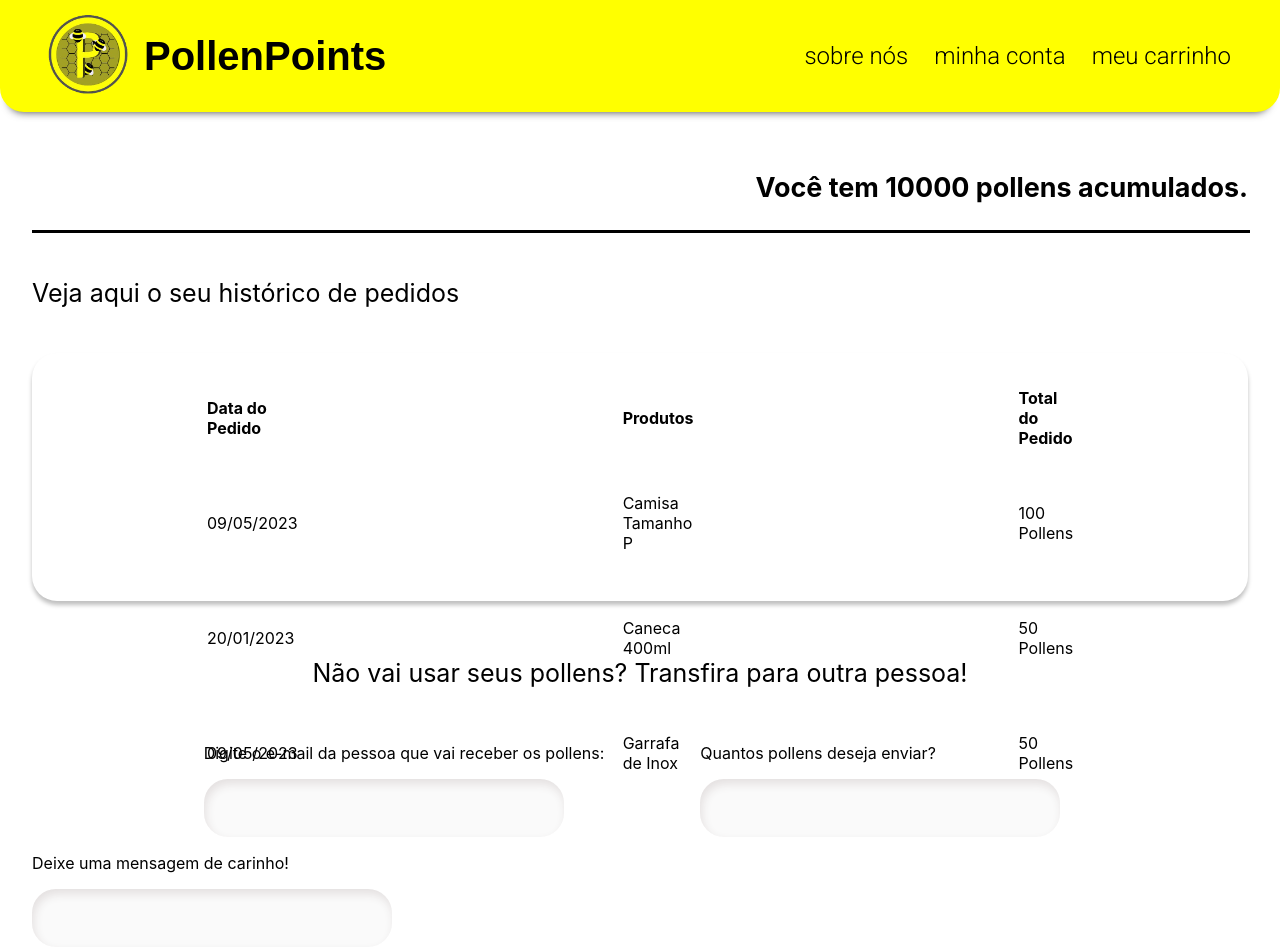
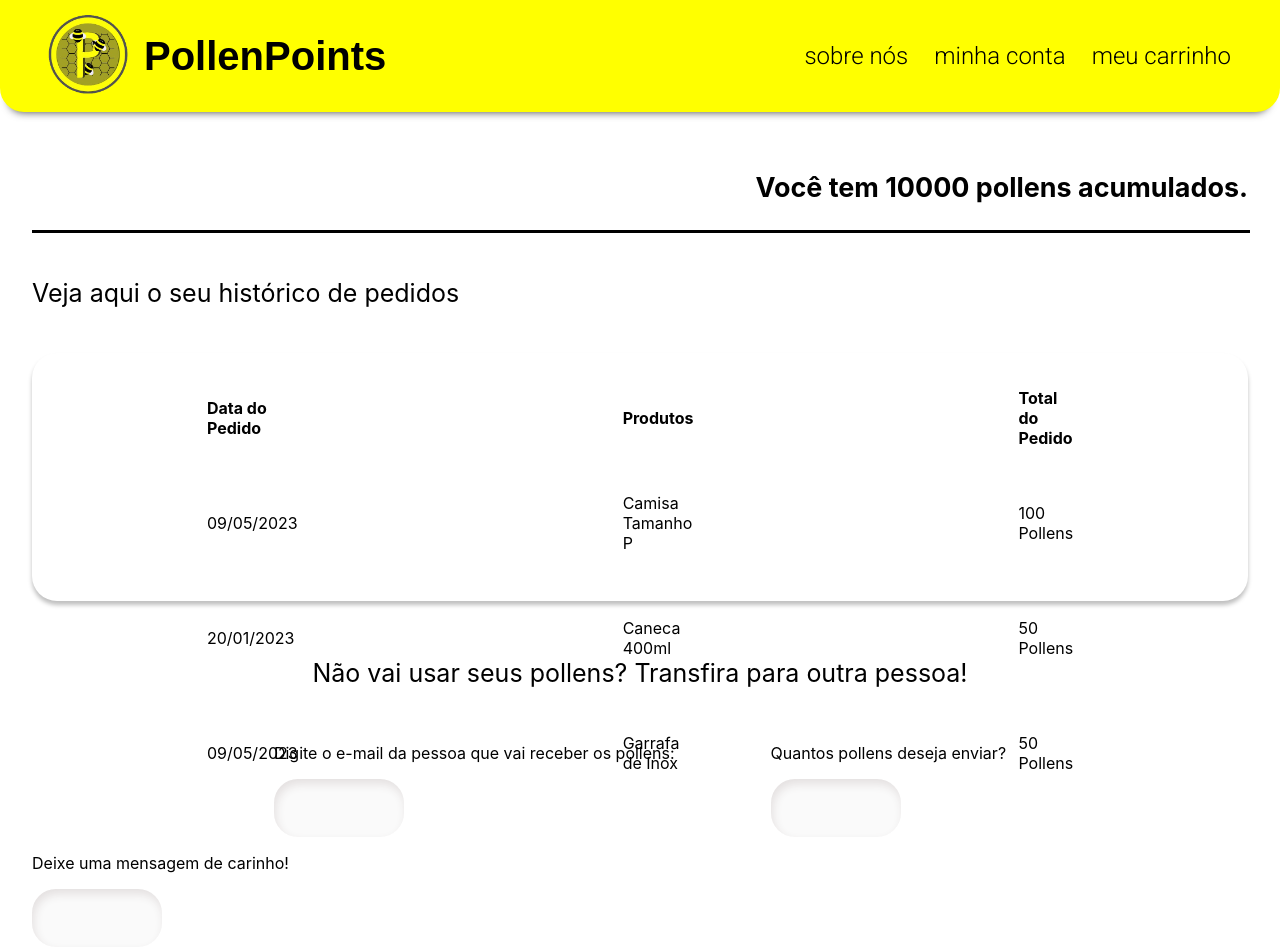
Before and after one commit to erikadeolima/pollen_project, a React (Create React App) app: page /MinhaConta in a window 1280 px wide. Shown: the top 952 px of the page. Built offline with nearby package versions, Linux system fonts and the light colour scheme; the HTML template or start-up script is replaced by a standard one; a web font is replaced by a local one.

Commit message:
update size

```diff
--- a/src/Components/Input/Input.css
+++ b/src/Components/Input/Input.css
@@ -1,5 +1,5 @@
-.inputForms {
-    width: 300px;
+.inputFormsSm {
+    width: 70px;
     border: none;
     box-shadow: inset 2px 5px 10px rgb(228, 224, 224);
     border-radius: 24px;
@@ -9,6 +9,6 @@
     margin: 1em 1em 1em 0;
 }
 
-.inputForms:focus {
+.inputFormsSm:focus {
     color: #000;
 }
--- a/src/Components/Input/Input.jsx
+++ b/src/Components/Input/Input.jsx
@@ -3,7 +3,7 @@ import './Input.css';
 
 function Input(quantity) {
     return (
-        <input className="inputForms" type="text" disabled={true} value={quantity.quantity}></input>
+        <input className="inputFormsSm" type="text" disabled={true} value={quantity.quantity}></input>
     );
 }
 
```
